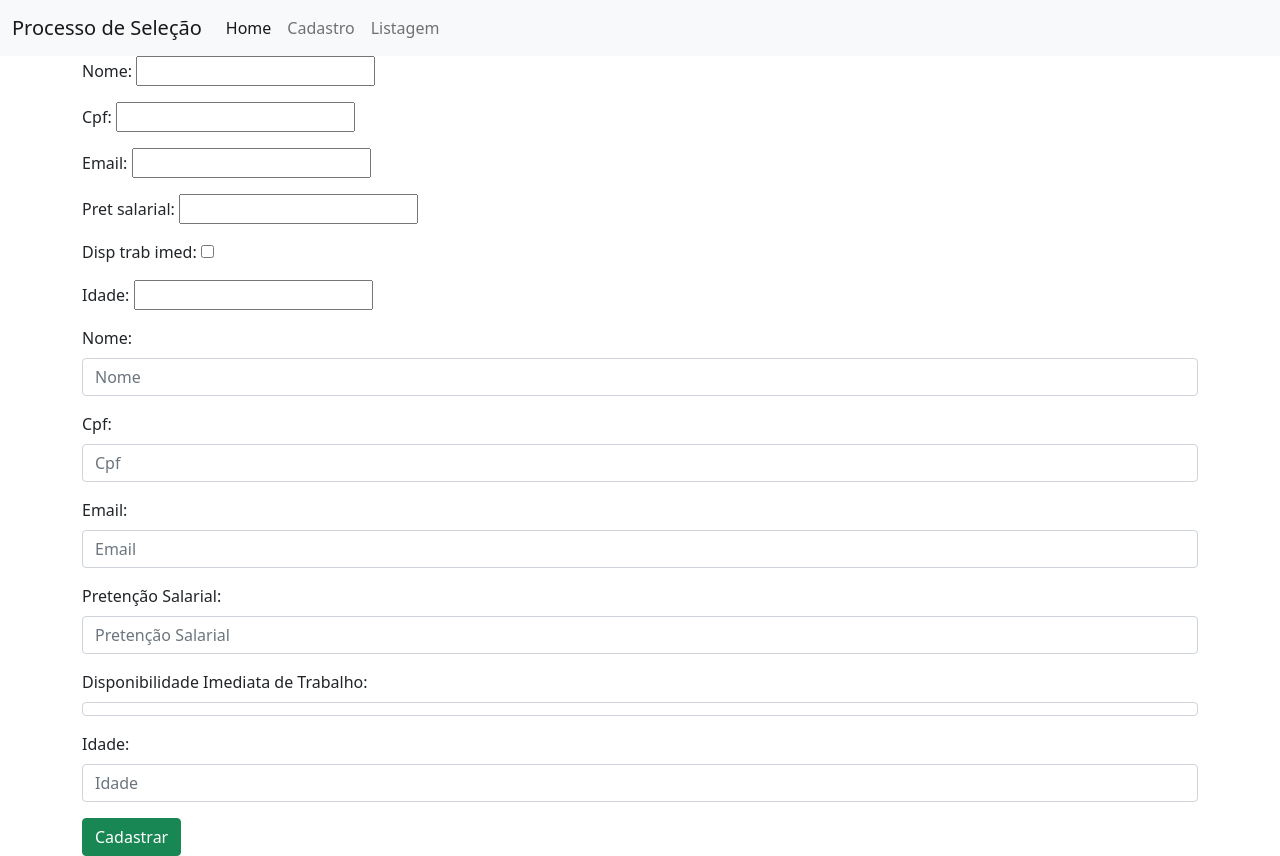
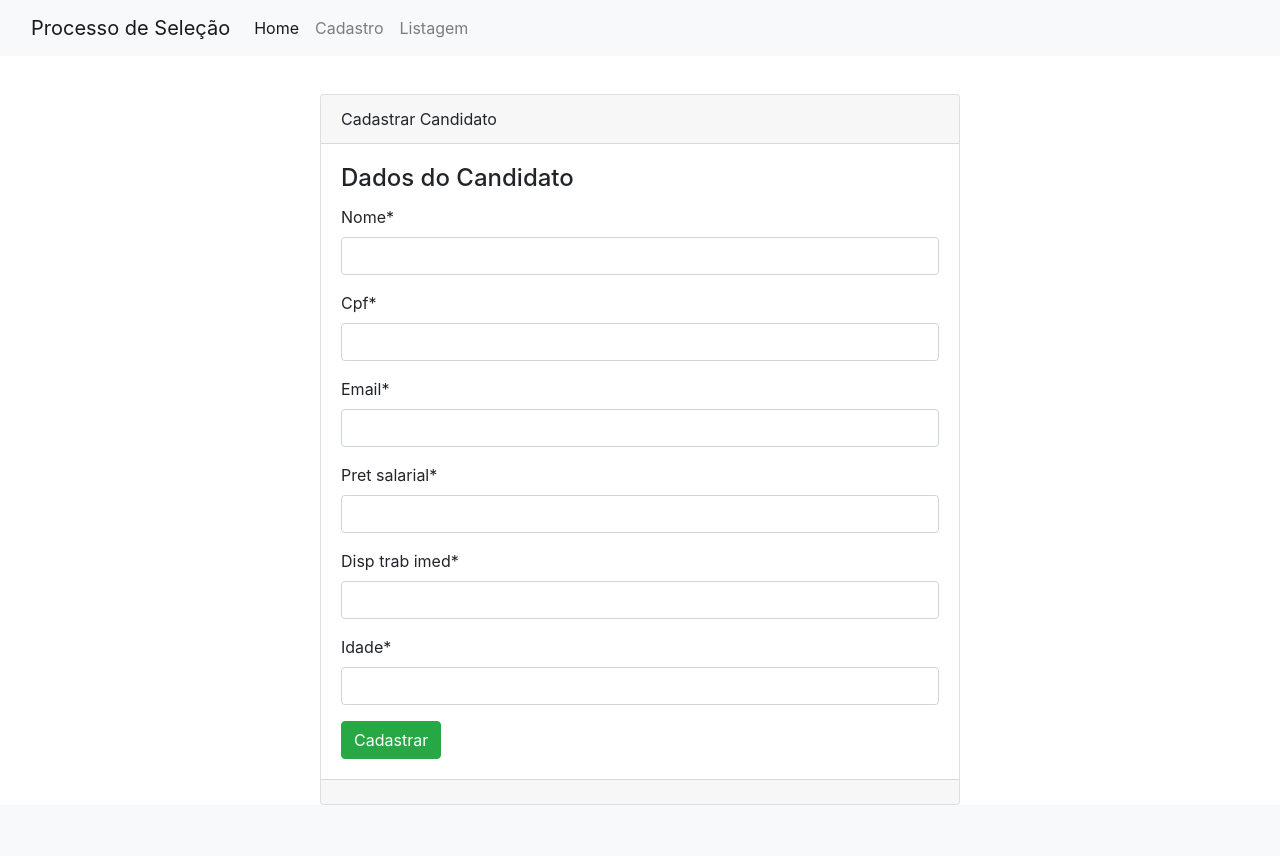
Before and after one commit to Ericles-Miller/Process_CRUD_Work, a Django app: template app/templates/candidato/cadastro.html in a window 1280 px wide. After the commit the page ends 805 px from the top, so only its background shows below. Run offline with Django 4.2, Linux system fonts and the light colour scheme; the template is opened without the code that fills it: values that come from a table or form of the project are taken from there, others are empty; parts of the project's set-up code (start-up, migrations or seed data) failed here and were passed over; some libraries are stand-ins or nearby versions.

Commit message:
implementando css nas pags

```diff
--- a/app/forms.py
+++ b/app/forms.py
@@ -4,12 +4,14 @@ from django.core.validators import MinValueValidator
 from random import randint
 from django.forms import ValidationError
 
+#choices_p=((True, 'Sim'), (False, 'Não'))
+
 class ValidForm(forms.Form):
     nome = forms.CharField(max_length = 100 )
     cpf  = forms.CharField(max_length = 11)
     email= forms.EmailField(max_length = 100)
     pret_salarial = forms.FloatField()
-    disp_trab_imed= forms.BooleanField()
+    disp_trab_imed= forms.CharField(max_length=1)
     idade = forms.IntegerField(validators=[MinValueValidator(18)] ) #verificar se esta certo
 
     def clean_cpf(self):
@@ -20,7 +22,7 @@ class ValidForm(forms.Form):
         if a == True:
 
             if not Candidatos.objects.filter(cpf = _cpf):
-                Candidatos.objects.AlterField(cpf)
+                #Candidatos.objects.AlterField(cpf)
                 return _cpf
             else:
                 raise ValidationError("O cpf inserido é inválido ou já existe!")
@@ -31,6 +33,23 @@ class ValidForm(forms.Form):
             return _email
         else:
             raise ValidationError('O email ja foi cadastrado por outro usuário')
+
+    def clean_disp_trab_imed(self):
+        _disp_trab_imed = self.cleaned_data['disp_trab_imed']
+        print(_disp_trab_imed)
+
+        if _disp_trab_imed == 'S' or _disp_trab_imed == 's' or _disp_trab_imed == 'n' or _disp_trab_imed == 'N':
+            if _disp_trab_imed == 's' or _disp_trab_imed == 'S':
+                _disp_trab_imed = 'Sim'
+                return _disp_trab_imed
+            else:
+                _disp_trab_imed = 'Não'
+                return _disp_trab_imed
+
+        else:
+            raise ValidationError("Opção inválida! Digite s ou n")
+
+
 
 def validar_cpf(numbers):
         #  Obtém os números do CPF e ignora outros caracteres
--- a/app/models.py
+++ b/app/models.py
@@ -1,7 +1,7 @@
 from django.db import models
 from django.core.validators import MinValueValidator
 
-#,choices=((True, 'Yes'), (False, 'No'))
+disp=(('s','Sim'), ('n','Não'))
 
 # Create your models here.
 class Candidatos(models.Model):
@@ -9,7 +9,7 @@ class Candidatos(models.Model):
     cpf  = models.CharField(max_length = 11, null = False, unique=True, verbose_name='cpf')
     email= models.EmailField(max_length = 100, null = False, unique = True, verbose_name='email')
     pret_salarial = models.FloatField(null=False , verbose_name='Pretenção Salarial')
-    disp_trab_imed= models.BooleanField( null=False, verbose_name='Disponibilidade Imediata de Trabalho')
+    disp_trab_imed= models.CharField(max_length=1, verbose_name='Disponibilidade Imediata de Trabalho', choices=disp)
     idade = models.IntegerField( null= False, verbose_name='idade', validators=[MinValueValidator(18)] ) #verificar se esta certo
 
 
--- a/app/templates/candidato/cadastro.html
+++ b/app/templates/candidato/cadastro.html
@@ -1,72 +1,50 @@
-{% extends 'base.html' %}
-
-{% block title %} Cadastro Candidatos {% endblock title %}
-
-{% block content %}
+{% load crispy_forms_tags %}
+<!DOCTYPE html>
+<html lang="en">
+<head>
+  <link rel="stylesheet" href="https://stackpath.bootstrapcdn.com/bootstrap/4.1.3/css/bootstrap.min.css" integrity="sha384-MCw98/SFnGE8fJT3GXwEOngsV7Zt27NXFoaoApmYm81iuXoPkFOJwJ8ERdknLPMO" crossorigin="anonymous">
+  <meta charset="UTF-8">
+  <meta http-equiv="X-UA-Compatible" content="IE=edge">
+  <meta name="viewport" content="width=device-width, initial-scale=1.0">
+  <title>Cadastro Candidato</title>
+</head>
+<body>
+  <nav class="navbar navbar-expand-lg navbar-light bg-light">
+    <div class="container-fluid">
+      <a class="navbar-brand" href="#">Processo de Seleção</a>
+      <button class="navbar-toggler" type="button" data-bs-toggle="collapse" data-bs-target="#navbarNav" aria-controls="navbarNav" aria-expanded="false" aria-label="Toggle navigation">
+        <span class="navbar-toggler-icon"></span>
+      </button>
+      <div class="collapse navbar-collapse" id="navbarNav">
+        <ul class="navbar-nav">
+          <li class="nav-item">
+            <a class="nav-link active" aria-current="page" href="{% url 'inicio' %}">Home</a>
+          </li>
+          <li class="nav-item">
+            <a class="nav-link" href="{% url 'cadastro' %}">Cadastro</a>
+          </li>
+          <li class="nav-item">
+            <a class="nav-link" href="{% url 'index_candidato' %}">Listagem</a>
+          </li>
+        </ul>
+      </div>
+    </div>
+  </nav>
 
 
-<form enctype="multipart/form-data" method="post" >
-{% csrf_token %}
+  <div class="card" style="margin-left: 25%; margin-right: 25%; margin-top: 3%;">
+    <div class="card-header">Cadastrar Candidato</div>
+    <div class="card-body">
+      <h4 class="card-title">Dados do Candidato</h4>
+      <form enctype="multipart/form-data" method="post" >
+        {% csrf_token %}
 
-{{form.as_p}}
-<!--
-<div class="input-group mb-3">
-    <span class="input-group-text" id="basic-addon1">Seu Nome Completo</span>
-    <input type="text" class="form-control" placeholder="Name User" aria-label="Username" aria-describedby="basic-addon1">
+        {{ form|crispy }}
+        <button type="submit" value="Cadastrar dados"  class="btn btn-success">Cadastrar</button>
+    </form>
   </div>
+  <div class="card-footer text-muted"></div>
+</div>
 
-  <div class="input-group mb-3">
-    <span class="input-group-text" id="basic-addon2">CPF</span>
-    <input type="number" class="form-control" placeholder="000000000-00" aria-label="Recipient's username" aria-describedby="basic-addon2">
-  </div>
-  <div class="input-group mb-3">
-    <span class="input-group-text" id="basic-addon2">Idade</span>
-    <input type="date" class="form-control"  aria-label="Recipient's username" aria-describedby="basic-addon2">
-  </div>
-
-
-  <label for="basic-url" class="form-label">Pretenção Salarial</label>
-  <div class="input-group mb-3">
-    <span class="input-group-text">$</span>
-    <input type="number" class="form-control" aria-label="Amount (to the nearest dollar)">
-    <span class="input-group-text">.00</span>
-  </div>
-
-  <div class="input-group mb-3">
-    <span class="input-group-text">email</span>
-    <input type="text" class="form-control" placeholder="exemplo@servidor.com" aria-label="Username">
-  </div>
-
-  <label for="basic-url" class="form-label">Disponibilidade Imediata de Trabalho</label>
-  <div class="form-check">
-    <input class="form-check-input" type="checkbox" value="0" id="flexCheckDefault">
-    <label class="form-check-label" for="flexCheckDefault">
-        Não
-    </label>
-  </div>
-  <div class="form-check">
-    <input class="form-check-input" type="checkbox" value="1" id="flexCheckChecked" checked>
-    <label class="form-check-label" for="flexCheckChecked">
-      Sim
-    </label>
-  </div> -->
-
-  {% for campo in formulario %}
-
-    <div class="mb-3">
-      <label for="" class="form-label"> {{campo.label}}:</label>
-      <input
-        type="{{campo.field.widget.input_type}}"
-        class="form-control"
-        name="{{campo.name}}"
-        id=""
-        aria-describedat="helpID"
-        placeholder="{{campo.label}}">
-    </div>
-    <div class="col-12 help-text">{{campo.erros}}</div>
-  {% endfor %}
-  <button type="submit" value="Cadastrar dados"  class="btn btn-success">Cadastrar</button>
-
-</form>
-
-{% endblock content %}
+</body>
+</html>
--- a/app/templates/candidato/form.html
+++ b/app/templates/candidato/form.html
@@ -1,4 +1,4 @@
-
+<!---->
 <form enctype="multipart/form-data" method="post" >
 {% csrf_token %}
 
--- a/app/urls.py
+++ b/app/urls.py
@@ -7,5 +7,4 @@ urlpatterns = [
     path('candidatos/', views.candidato, name= 'index_candidato'),
     path('editar/<int:id>', views.candidato_editar, name='editar'),
     path('excluir/<int:id>' , views.excluir, name='excluir'),
-    path('search_candidato', views.candidato_filter, name='filtrar')
 ]
--- a/crudWork/settings.py
+++ b/crudWork/settings.py
@@ -38,6 +38,7 @@ INSTALLED_APPS = [
     'django.contrib.messages',
     'django.contrib.staticfiles',
     'app',
+    'crispy_forms',
 ]
 
 MIDDLEWARE = [
@@ -126,3 +127,5 @@ STATIC_URL = 'static/'
 # https://docs.djangoproject.com/en/4.0/ref/settings/#default-auto-field
 
 DEFAULT_AUTO_FIELD = 'django.db.models.BigAutoField'
+
+CRISPY_TEMPLATE_PACK = 'bootstrap4'
```
Also changed, not shown: app/templates/candidato/editar_cadastro.html (+43 -11 lines), app/views.py (+8 -11 lines), app/migrations/0001_initial.py, app/migrations/0002_alter_candidatos_cpf.py (deleted), app/migrations/0003_alter_candidatos_cpf.py (deleted), app/migrations/0004_alter_candidatos_disp_trab_imed.py (deleted).
